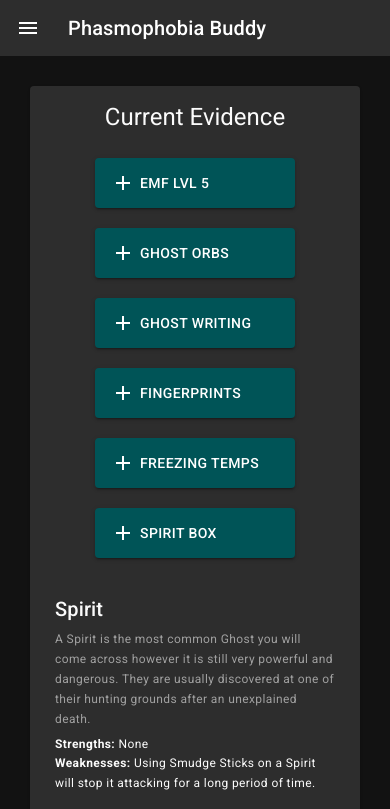
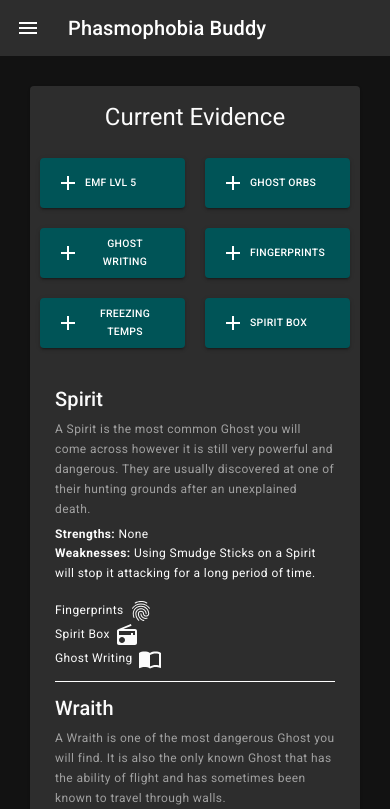
Before and after one commit to JacobSolomonUCF/phasmophobia-buddy, a React (Create React App) app: page / in a window 390 px wide. Shown: the top 809 px of the page. Built offline with nearby package versions, Linux system fonts and the light colour scheme.

Commit message:
feat(*): Better Responsiveness

```diff
--- a/src/EvidenceButtons.js
+++ b/src/EvidenceButtons.js
@@ -5,6 +5,8 @@
 import Add from '@material-ui/icons/Add';
 import CheckCircle from '@material-ui/icons/CheckCircle';
 import { makeStyles } from '@material-ui/core/styles';
+import useTheme from '@material-ui/core/styles/useTheme';
+import useMediaQuery from '@material-ui/core/useMediaQuery';
 
 export default function EvidenceButtons ({items, handleClick}) {
   return (
@@ -38,11 +40,14 @@
 }));
 
 const Item = ({ item, handleClick }) => {
+  const theme = useTheme();
+  const matches = useMediaQuery(theme.breakpoints.down('xs'));
+  const fontSize = matches ? '0.65rem': '0.875rem';
   const classes = useStyles();
   const {selected} = item;
   return (
-    <Grid classes={{ root: classes.root }} item xs={'auto'} lg={4}>
-      <Button onClick={() => handleClick(item)} classes={{ root: classes.button}} color={selected ? 'secondary' : 'primary'} variant={selected ? 'outlined' : 'contained'}>
+    <Grid classes={{ root: classes.root }} item xs={6} lg={4}>
+      <Button onClick={() => handleClick(item)} classes={{ root: classes.button}} style={{fontSize}} color={selected ? 'secondary' : 'primary'} variant={selected ? 'outlined' : 'contained'}>
         {selected ? <CheckCircle style={{ marginRight: 5 }}/> : <Add style={{ marginRight: 5 }}/>}
         {item.display}
       </Button>
--- a/src/Ghosts.js
+++ b/src/Ghosts.js
@@ -8,7 +8,7 @@
 
 const useStyles = makeStyles((theme) => ({
   root: {
-    padding: '15px 25px',
+    padding: '15px 25px 75px 25px',
     overflowY: 'scroll',
     maxHeight: 'calc(100vh - 300px)',
     '&::-webkit-scrollbar': {
```
